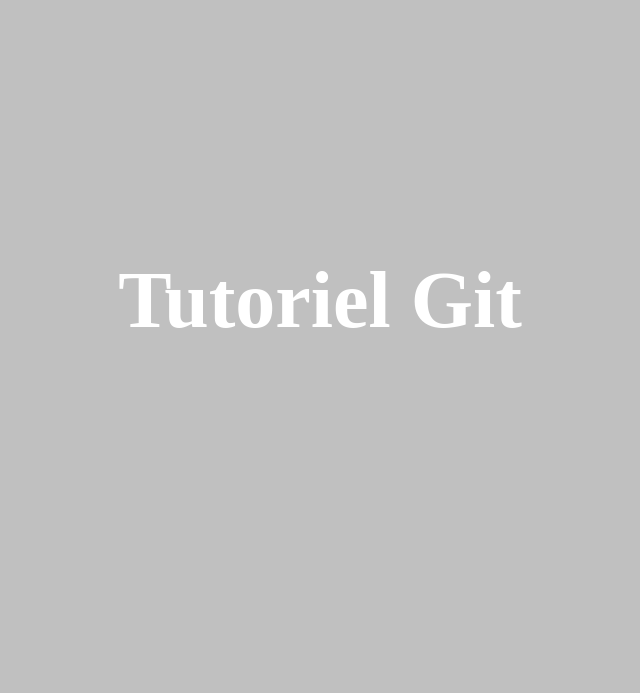
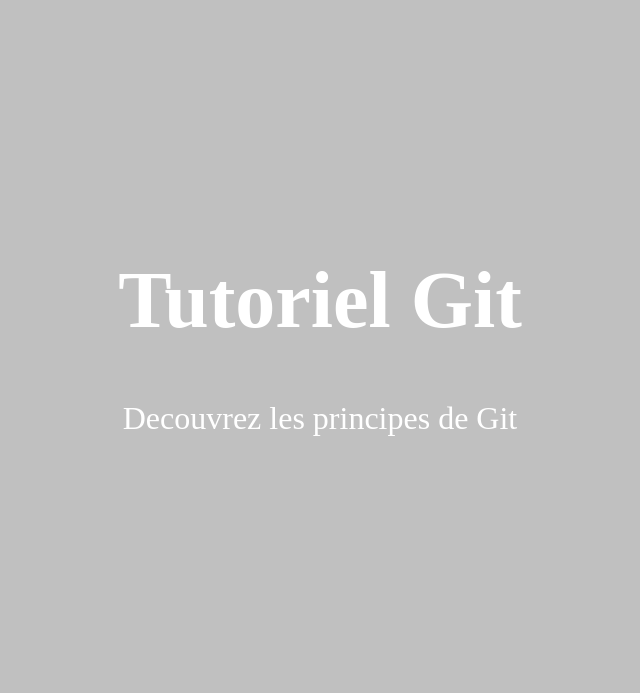
Before and after one commit to m-azzouz/titoGit, a plain HTML site: page index.html in a window 1280 px wide. Shown: the part 51-744 px from the top of the page, without its empty margins (320-960 px from the left). Drawn offline with Linux system fonts and the light colour scheme.

Commit message:
rajout un text

```diff
--- a/index.html
+++ b/index.html
@@ -7,6 +7,7 @@
     <title>Document</title>
 </head>
 <body style="background-color: silver">
-    <h1 style="color: rgb(255, 255, 255); padding-top:20%; padding-bottom:20%; text-align:center; font-size:5rem;"> Tutoriel Git</h1>
+    <h1 style="color: rgb(255, 255, 255); padding-top:20%; text-align:center; font-size:5rem;"> Tutoriel Git</h1>
+    <p style="color: rgb(255, 255, 255);; padding-bottom:20%; text-align:center; font-size:2rem;">Decouvrez les principes de Git</p>
 </body>
 </html>
```
